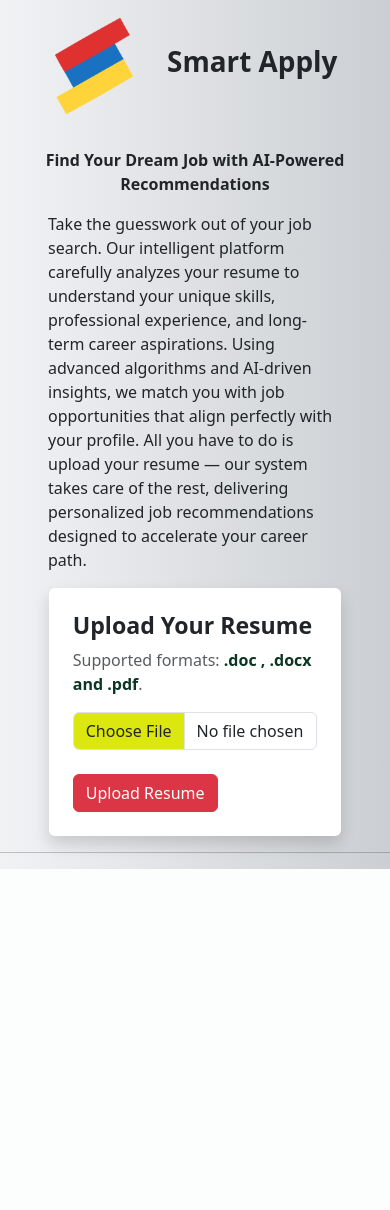
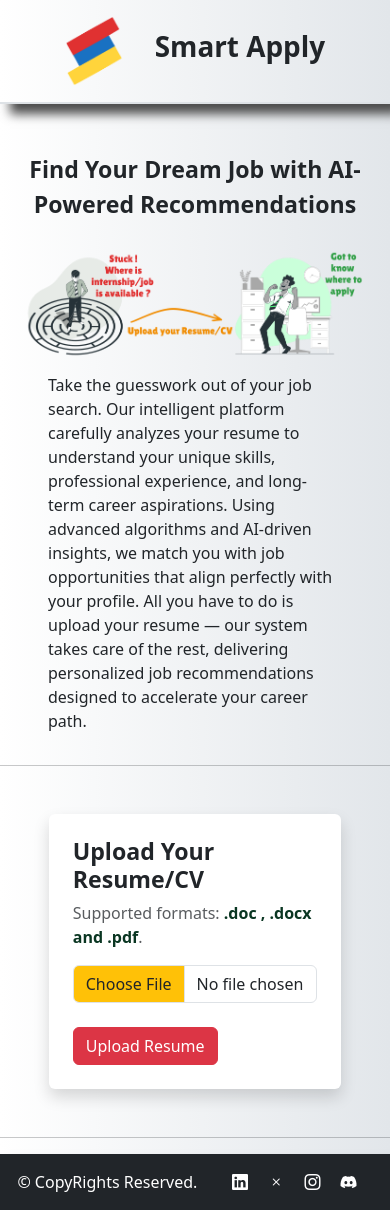
Before and after one commit to gayatri-2005/JOB-RECOMMENDATION, a Flask app: page / in a window 390 px wide. Before the commit the page ends 869 px from the top, so only its background shows below. Run offline with Flask 3, Linux system fonts and the light colour scheme; some libraries are stand-ins or nearby versions.

Commit message:
Done with Responsiveness of Index.html

```diff
--- a/static/css/style.css
+++ b/static/css/style.css
@@ -3,16 +3,38 @@
     padding: 0;
 }
 body {
-    background: linear-gradient(to right, #f1f2f4, #cbcfd3);
+    background: linear-gradient(to right, #ffffff, #e2e6ea);
 }
 
 header div img {
-    max-width: 100px;
-    max-height:  100px;
+    max-width: 60px;
+    max-height:  70px;
 }
 form{
     width: 75vw;
 }
 .customFile::-webkit-file-upload-button{
-    background-color: rgb(220, 231, 15);
+    background-color: #ffc107;
 }
+
+.customFile::-webkit-file-upload-button:hover {
+    background-color: rgb(0, 78, 0);
+    color: white;
+}
+header{
+    box-shadow: 10px 10px 10px #4d4d4d;
+}
+footer{
+    box-shadow: 10px 10px 10px #000000;
+}
+@media only screen and (max-width:950px) {
+    .main-content-2{
+        flex-wrap: wrap;
+    }
+    .main-content-2 div img{
+
+        margin-top: 10px;
+        width: 90vw;
+        margin-bottom: 10px;
+    }
+}
--- a/templates/index.html
+++ b/templates/index.html
@@ -9,7 +9,7 @@
     <meta property="og:type" content="website" />
 
     <!--Website Icon-->
-    <link rel="shortcut icon" href="{{url_for('static',filename='images/skillApply2.svg')}}">
+    <link rel="shortcut icon" href="{{url_for('static',filename='images/logo.svg')}}">
 
 
     <meta name="viewport" content="width=device-width, initial-scale=1">
@@ -24,7 +24,7 @@
 
 </head>
 <body>
-    <header class="d-flex align-items-center justify-content-center">
+    <header class="d-flex align-items-center justify-content-center border-bottom border-2 mb-5">
         <div class="p-3">
             <img src="/static/images/originalAplly.png" alt="Smart Apply Logo">
         </div>
@@ -36,19 +36,26 @@
 
     <main>
         <section class="dataAboutwebsite">
-            <p class="text-center mt-3">
-                <span class="fw-bold">Find Your Dream Job with AI-Powered Recommendations</span>
-                <span>
-                    <p  class="ps-5 pe-5">
-                        Take the guesswork out of your job search. Our intelligent platform carefully analyzes your resume to understand your unique skills, professional experience, and long-term career aspirations. Using advanced algorithms and AI-driven insights, we match you with job opportunities that align perfectly with your profile.
-                        All you have to do is upload your resume — our system takes care of the rest, delivering personalized job recommendations designed to accelerate your career path.
-                    </p>
-                </span>
-            </p>
+                <div class="text-center mt-2">
+                    <span class="fw-bold fs-3 ">Find Your Dream Job with AI-Powered Recommendations</span>
+                </div>
+
+                <div class="d-flex justify-content-center align-items-center mt-3 main-content-2">
+                    <div>
+                        <img src="/static/images/promo2.png"  style="max-width: 550px;">
+                    </div>
+                    <br>
+                    <div>
+                        <p  class="ps-5 pe-5">
+                            Take the guesswork out of your job search. Our intelligent platform carefully analyzes your resume to understand your unique skills, professional experience, and long-term career aspirations. Using advanced algorithms and AI-driven insights, we match you with job opportunities that align perfectly with your profile.
+                            All you have to do is upload your resume — our system takes care of the rest, delivering personalized job recommendations designed to accelerate your career path.
+                        </p>
+                    </div>
+            </div>
         </section>
 
-
-        <section class="uploadSection d-flex align-items-center justify-content-center mt-3">
+        <hr>
+        <section class="uploadSection d-flex align-items-center justify-content-center m-5">
             <form method="POST" enctype="multipart/form-data" class="shadow p-4 bg-white rounded rounded-2">
                 {% with messages = get_flashed_messages() %}
                     {% if messages %}
@@ -56,7 +63,7 @@
                     {% endif %}
                 {% endwith %}
 
-                <h3 class="fw-bold text-dark">Upload Your Resume</h3>
+                <h3 class="fw-bold text-dark">Upload Your Resume/CV</h3>
                 <p class="text-muted">Supported formats: <span class="text-success-emphasis fw-bold">.doc , .docx and .pdf</span>.</p>
                 <input type="file" class="form-control customFile" name="resume" accept=".pdf, .doc, .docx" required>
                 <br>
@@ -64,8 +71,21 @@
             </form>
         </section>
         <hr>
+</main>
 
+<footer class="d-flex align-items-center justify-content-around bg-dark text-white p-2">
+    <div>
+        &copy; CopyRights Reserved.
+    </div>
+    <div class="m-2">
+        <a href="javascript:void()" class="rounded roundeed-1 text-white"><span class="bi-linkedin m-2"></span></a>
+        <a href="javascript:void()" class="rounded roundeed-1 text-white"><span class="bi-x m-2"></span></a>
+        <a href="javascript:void()" class="rounded roundeed-1 text-white"><span class="bi-instagram m-2"></span></a>
+        <a href="javascript:void()" class="rounded roundeed-1 text-white"><span class="bi-discord m-2"></span></a>
+    </div>
 
-</main>
+</footer>
+
+<script src="https://cdn.jsdelivr.net/npm/bootstrap@5.3.0-alpha1/dist/js/bootstrap.bundle.min.js"></script>
 </body>
 </html>
```
Also changed, not shown: static/images/logo.svg (added), static/images/promo1.png (added), static/images/promo2.png (added), static/images/skillApply2.svg (deleted).
